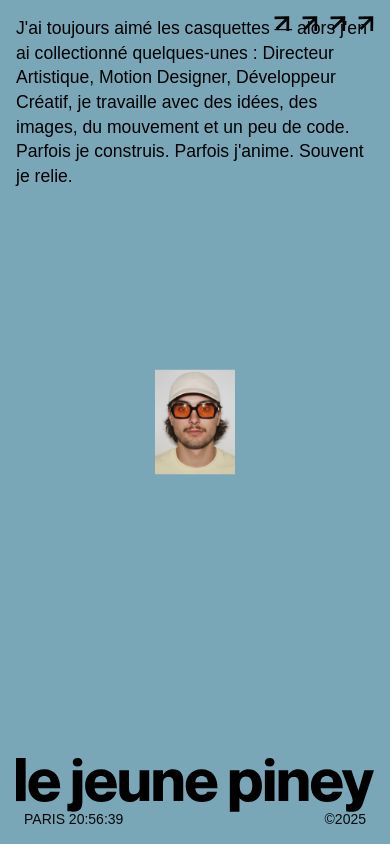
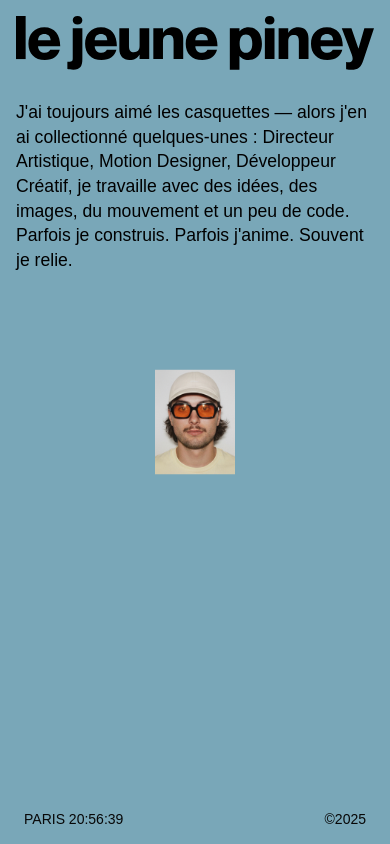
Before and after one commit to AntoinePiney/portfolio, a Next.js app: page / in a window 390 px wide. Built offline with nearby package versions, Linux system fonts and the light colour scheme; a web font is replaced by a local one.

Commit message:
feat: add dynamic favicon with random colors

```diff
--- a/src/components/Hero/hero.module.css
+++ b/src/components/Hero/hero.module.css
@@ -74,7 +74,7 @@
     max-width: none;
     margin-bottom: 0;
     position: absolute;
-    top: var(--spacing-sm);
+    top: 120px;
     left: var(--spacing-sm);
     right: var(--spacing-sm);
     z-index: 3;
@@ -91,7 +91,7 @@
 
   .logoSvg {
     position: absolute;
-    bottom: 32px;
+    top: var(--spacing-sm);
     left: 0;
     right: 0;
     width: 100vw;
@@ -111,7 +111,7 @@
     max-width: none;
     margin-bottom: 0;
     position: absolute;
-    top: 1rem;
+    top: 100px;
     left: 1rem;
     right: 1rem;
     z-index: 3;
@@ -133,7 +133,7 @@
 
   .logoSvg {
     position: absolute;
-    bottom: 32px;
+    top: 1rem;
     left: 0;
     right: 0;
     width: 100vw;
@@ -148,8 +148,7 @@
 
 @media (max-width: 320px) {
   .heroText h1 {
-    font-size: 1rem;
-    line-height: 1.3;
+    line-height: 1.1;
   }
 
   .imageWrapper {
--- a/src/components/SocialLinks/socialLinks.module.css
+++ b/src/components/SocialLinks/socialLinks.module.css
@@ -34,38 +34,12 @@
 /* Responsive Design */
 @media (max-width: 768px) {
   .socialLinks {
-    position: absolute;
-    top: var(--spacing-sm);
-    right: var(--spacing-sm);
-    flex-direction: row;
-    flex-wrap: wrap;
-    gap: 1rem;
-    max-width: calc(100vw - 2 * var(--spacing-sm));
-  }
-
-  .socialLink {
-    font-size: 0.9rem;
+    display: none;
   }
 }
 
 @media (max-width: 480px) {
   .socialLinks {
-    top: 1rem;
-    right: 1rem;
-    gap: 0.75rem;
-    max-width: calc(100vw - 2rem);
-  }
-
-  .socialLink {
-    font-size: 0.8rem;
-  }
-
-  .socialIcon {
     display: none;
   }
-
-  .arrow {
-    width: 16px;
-    height: 16px;
-  }
 }
```
